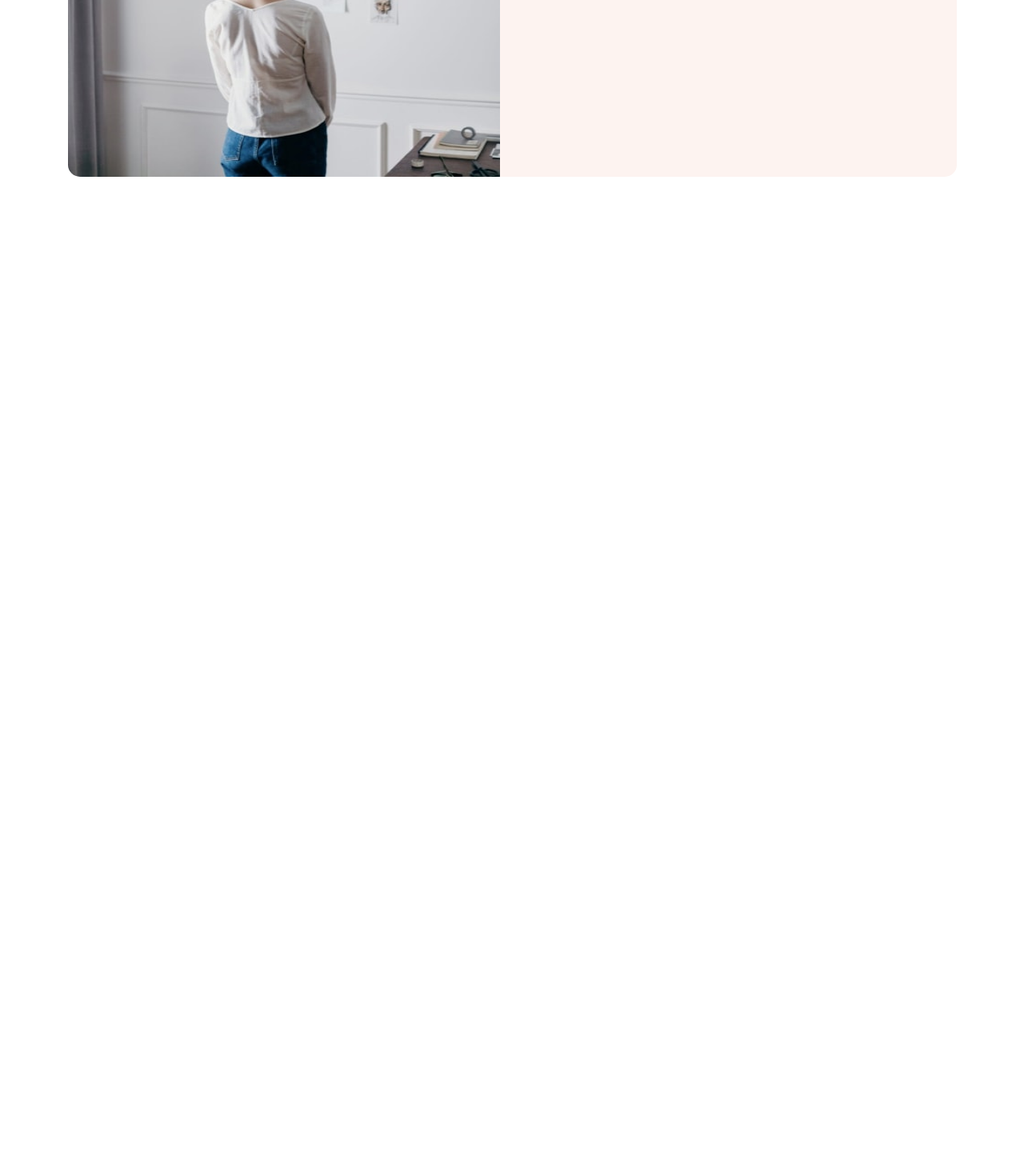
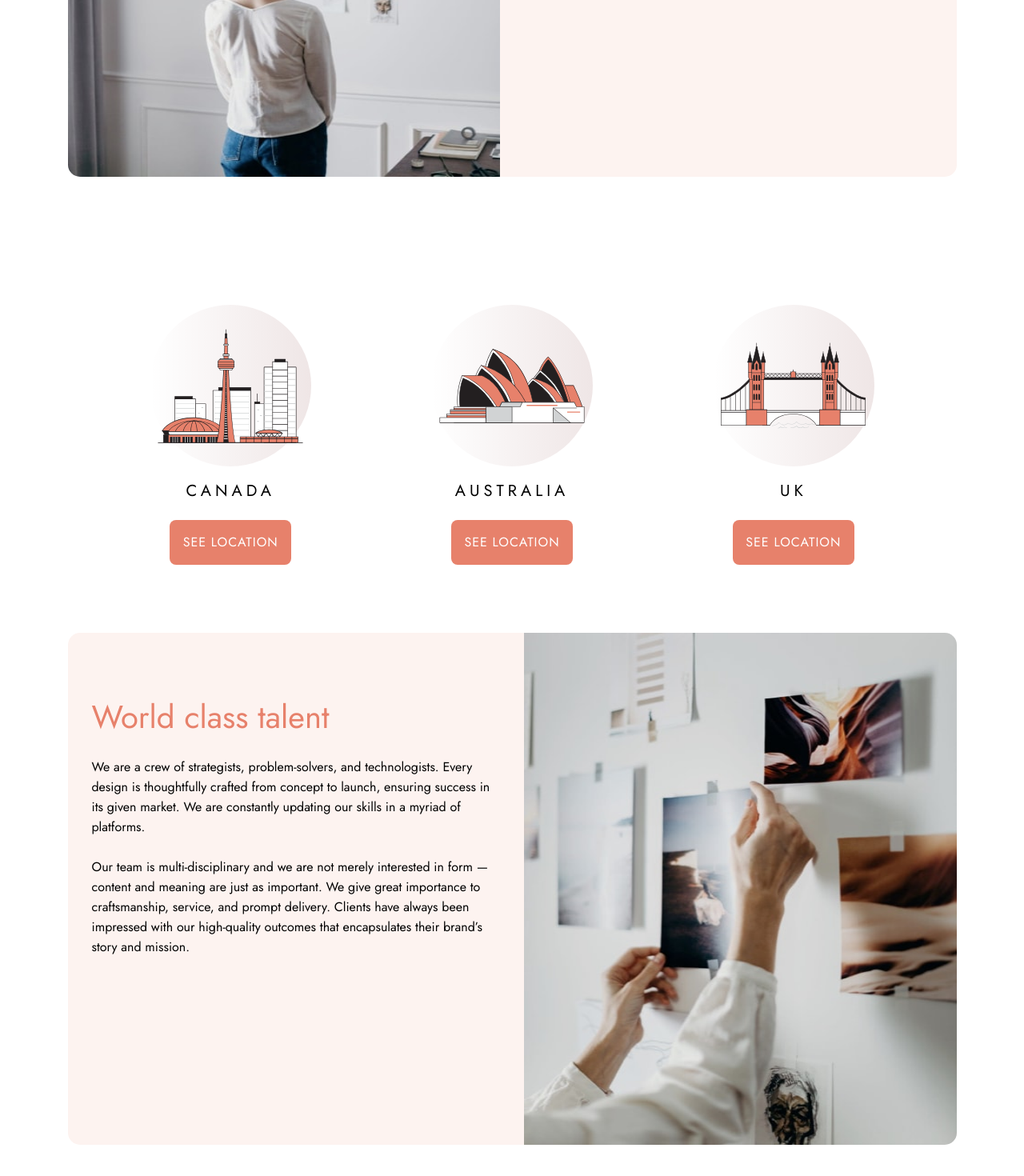
Before and after one commit to NatGlass/Designo, a React (Vite) app: page /company in a window 1280 px wide. Shown: the part 1214-2684 px from the top of the page at 80% size. Before the commit the page ends 1595 px from the top, so only its background shows below. Built offline with nearby package versions, Linux system fonts and the light colour scheme.

Commit message:
company page

```diff
--- a/src/ConstStyles.ts
+++ b/src/ConstStyles.ts
@@ -36,6 +36,8 @@ export const commonsIconTitle = "text-[20px] uppercase tracking-[5px] my-[16px]"
 
 export const commonsIconText = "text-[16px] max-w-[400px] md:max-w-[450px]"
 
+export const commonsIconButton = "w-[152px] h-[56px] rounded-[8px] text-[white] bg-peach uppercase tracking-[1px] mt-[5px] hover:opacity-50"
+
 // gallery //
 
 export const commonsGalleryContainer = "flex flex-col justify-between w-[90%] mx-auto my-[60px] md:my-[120px] lg:grid lg:grid-cols-3 lg:w-[95%] lg:my[160px] lg:gap-[20px]"
--- a/src/Router.tsx
+++ b/src/Router.tsx
@@ -8,6 +8,7 @@ import AppDesign from './pages/AppDesign'
 import GraphicDesign from './pages/GraphicDesign'
 import Company from './pages/Company'
 import Locations from './pages/Locations'
+import Contact from './pages/Contact'
 
 
 const Router = () => {
@@ -19,6 +20,7 @@ const Router = () => {
       <Route path="/graphic-design" element={<GraphicDesign />}></Route>
       <Route path="/company" element={<Company />}></Route>
       <Route path="/locations" element={<Locations />}></Route>
+      <Route path="/contact" element={<Contact />}></Route>
     </Routes>
   );
 };
--- a/src/pages/Company.tsx
+++ b/src/pages/Company.tsx
@@ -1,4 +1,6 @@
 import * as React from 'react';
+import { Link } from 'react-router-dom';
+import { commonsIconsContainer, commonsIcon, commonsIconContent, commonsIconTitle, commonsIconButton } from '../ConstStyles';
 import HeroSm from '../assets/about/mobile/image-about-hero.jpg'
 import HeroMd from '../assets/about/tablet/image-about-hero.jpg'
 import HeroLg from '../assets/about/desktop/image-about-hero.jpg'
@@ -6,6 +8,15 @@ import HeroLg from '../assets/about/desktop/image-about-hero.jpg'
 import WomanSm from '../assets/about/mobile/image-world-class-talent.jpg'
 import WomanMd from '../assets/about/tablet/image-world-class-talent.jpg'
 import WomanLg from '../assets/about/desktop/image-world-class-talent.jpg'
+
+import HandSm from '../assets/about/mobile/image-real-deal.jpg'
+import HandMd from '../assets/about/tablet/image-real-deal.jpg'
+import HandLg from '../assets/about/desktop/image-real-deal.jpg'
+
+import Canada from '../assets/shared/desktop/illustration-canada.svg'
+import Australia from '../assets/shared/desktop/illustration-australia.svg'
+import UK from '../assets/shared/desktop/illustration-united-kingdom.svg'
+
 
 const Hero = () => (
   <div className="flex flex-col w-[full] h-[715px] mx-auto md:w-[90%] md:mb-[120px] lg:flex-row-reverse lg:w-[95%] lg:h-[480px] lg:mb-[160px] max:w-full">
@@ -23,6 +34,43 @@ const Hero = () => (
   </div>
 );
 
+const Icons = () => (
+  <div className={`${commonsIconsContainer}`}>
+    <div className={`${commonsIcon} relative text-center`}>
+      <div className="absolute top-[25px] w-[202px] h-[202px] bg-icon canada-t rounded-full -z-10 opacity-20 md:top-[10px] lg:top-0" />
+      <img src={Canada} />
+      <div className={`${commonsIconContent}`}>
+        <h3 className={`${commonsIconTitle}`}>canada</h3>
+        <Link to="/locations">
+          <button className={`${commonsIconButton}`}>see location</button>
+        </Link>
+      </div>
+    </div>
+
+    <div className={`${commonsIcon} relative text-center`}>
+      <div className="absolute top-[25px] w-[202px] h-[202px] bg-icon australia-t rounded-full -z-10 opacity-20 md:top-[10px] lg:top-0" />
+      <img src={Australia} />
+      <div className={`${commonsIconContent}`}>
+        <h3 className={`${commonsIconTitle}`}>australia</h3>
+        <Link to="/locations">
+          <button className={`${commonsIconButton}`}>see location</button>
+        </Link>
+      </div>
+    </div>
+
+    <div className={`${commonsIcon} relative text-center`}>
+      <div className="absolute top-[25px] w-[202px] h-[202px] bg-icon uk-t rounded-full -z-10 opacity-20 md:top-[10px] lg:top-0" />
+      <img src={UK} />
+      <div className={`${commonsIconContent}`}>
+        <h3 className={`${commonsIconTitle}`}>uk</h3>
+        <Link to="/locations">
+          <button className={`${commonsIconButton}`}>see location</button>
+        </Link>
+      </div>
+    </div>
+  </div>
+);
+
 const Company = () => (
   <>
     <Hero />
@@ -34,7 +82,23 @@ const Company = () => (
       </picture>
       <div className="w-full h-full bg-[#FDF3F0] px-[20px] py-[60px] md:px-[40px] md:rounded-[15px] lg:rounded-l-none lg:px-[30px] lg:py-[75px]">
         <h2 className="text-peach text-center text-[32px] md:text-[40px] lg:text-left">World class talent</h2>
-        <p className="text-peach text-center leading-[25px] mt-[20px] lg:text-left">
+        <p className="text-center leading-[25px] mt-[20px] lg:text-left">
+          We are a crew of strategists, problem-solvers, and technologists. Every design is thoughtfully crafted from concept to launch, ensuring success in its given market. We are constantly updating our skills in a myriad of platforms.
+          <br /><br />
+          Our team is multi-disciplinary and we are not merely interested in form — content and meaning are just as important. We give great importance to craftsmanship, service, and prompt delivery. Clients have always been impressed with our high-quality outcomes that encapsulates their brand’s story and mission.
+      </p>
+      </div>
+    </div>
+    <Icons />
+    <div className="flex flex-col w-full h-[865px] mb-[60px] mx-auto md:w-[90%] md:h-[736px] md:mb-[120px] lg:flex-row-reverse lg:w-[95%] lg:h-[640px] lg:mb-[160px] max:w-full">
+      <picture className="w-full">
+        <source media="(min-width:976px)" srcSet={HandLg} />
+        <source media="(min-width:500px)" srcSet={HandMd} />
+        <img src={HandSm} className="w-full max-h-[320px] md:rounded-t-[15px] lg:max-h-[640px] lg:rounded-tl-none lg:rounded-br-[15px]" />
+      </picture>
+      <div className="w-full h-full bg-[#FDF3F0] px-[20px] py-[60px] md:px-[40px] md:rounded-[15px] lg:rounded-r-none lg:px-[30px] lg:py-[75px]">
+        <h2 className="text-peach text-center text-[32px] md:text-[40px] lg:text-left">World class talent</h2>
+        <p className="text-center leading-[25px] mt-[20px] lg:text-left">
           We are a crew of strategists, problem-solvers, and technologists. Every design is thoughtfully crafted from concept to launch, ensuring success in its given market. We are constantly updating our skills in a myriad of platforms.
           <br /><br />
           Our team is multi-disciplinary and we are not merely interested in form — content and meaning are just as important. We give great importance to craftsmanship, service, and prompt delivery. Clients have always been impressed with our high-quality outcomes that encapsulates their brand’s story and mission.
```
